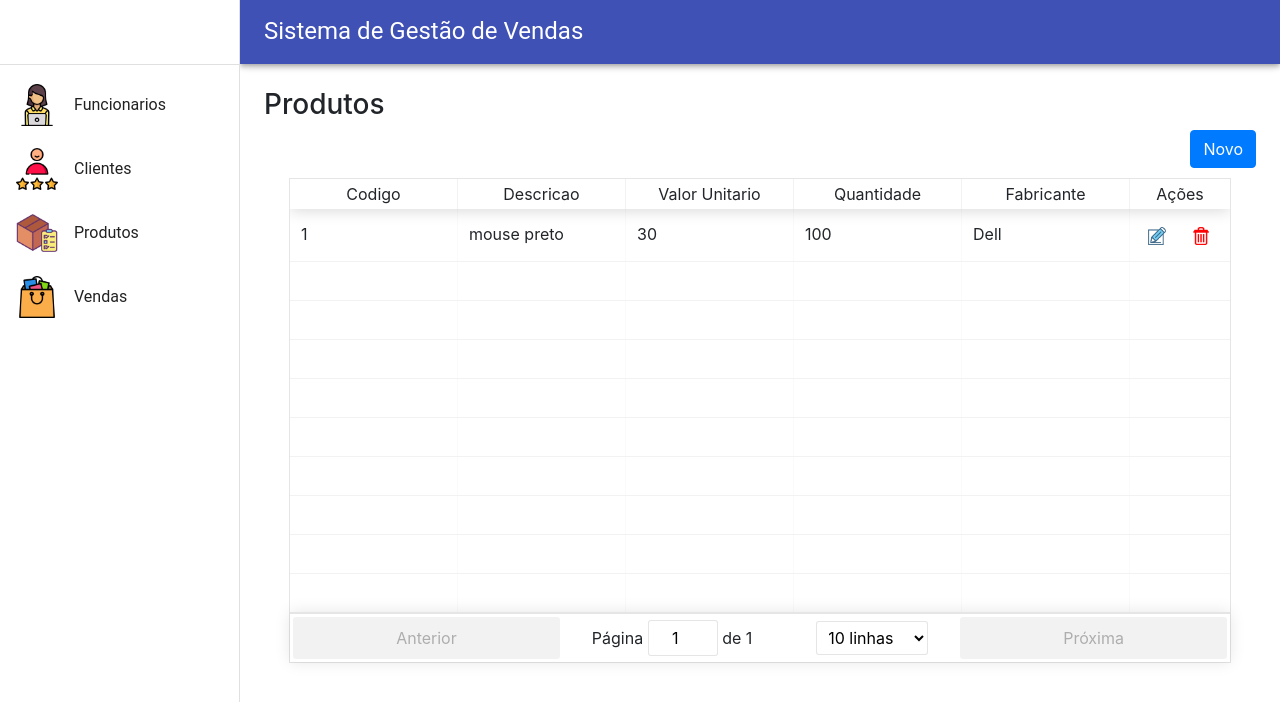
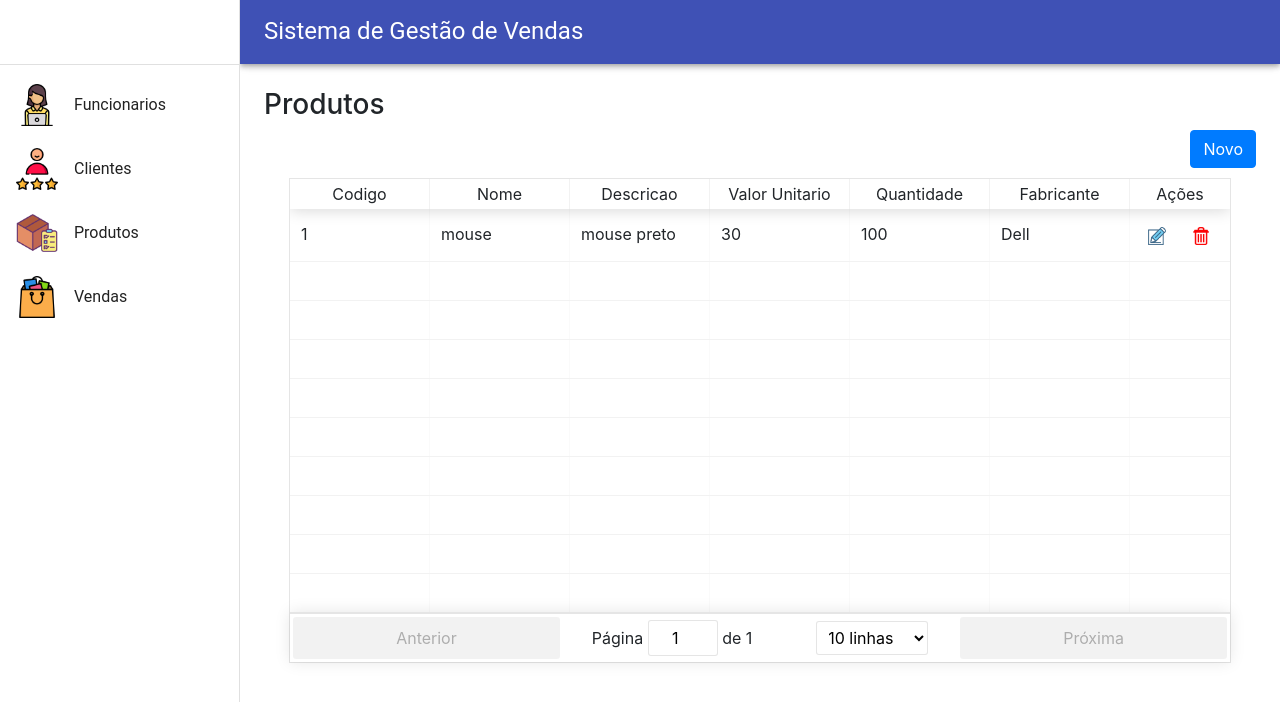
Before and after one commit to EvandroCarvalho/Interdisciplinar, a React (Create React App) app: page /produtos in a window 1280 px wide. Shown: the top 702 px of the page. Built offline with nearby package versions, Linux system fonts and the light colour scheme.

Commit message:
acrescentando nome no produto

```diff
--- a/src/components/Customer/index.js
+++ b/src/components/Customer/index.js
@@ -1,7 +1,7 @@
 import React, {Component} from 'react'
 import 'react-table/react-table.css'
 import './styles.css'
-import { CustomerRegister } from './CustomerRegister'
+import { CustomerRegister } from './customerRegister'
 import Modal from 'react-bootstrap/Modal'
 import Button from 'react-bootstrap/Button'
 import Table from 'react-table'
--- a/src/components/Employee/index.js
+++ b/src/components/Employee/index.js
@@ -1,7 +1,7 @@
 import React, {Component} from 'react'
 import 'react-table/react-table.css'
 import './styles.css'
-import { EmployeeRegister } from './EmployeeRegister'
+import { EmployeeRegister } from './employeeRegister'
 import Modal from 'react-bootstrap/Modal'
 import Button from 'react-bootstrap/Button'
 import Table from 'react-table'
--- a/src/components/Product/index.js
+++ b/src/components/Product/index.js
@@ -109,7 +109,11 @@ export default class Product extends Component {
         Header: "Codigo",
         accessor: "id",
         Cell: row => (this.formatCell(row.value))
-    }, {
+    },{
+            Header: "Nome",
+            accessor: "nome",
+            Cell: row => (this.formatCell(row.value))
+    },{
         Header: "Descricao",
         accessor: "descricao",
         Cell: row => (this.formatCell(row.value))
```
